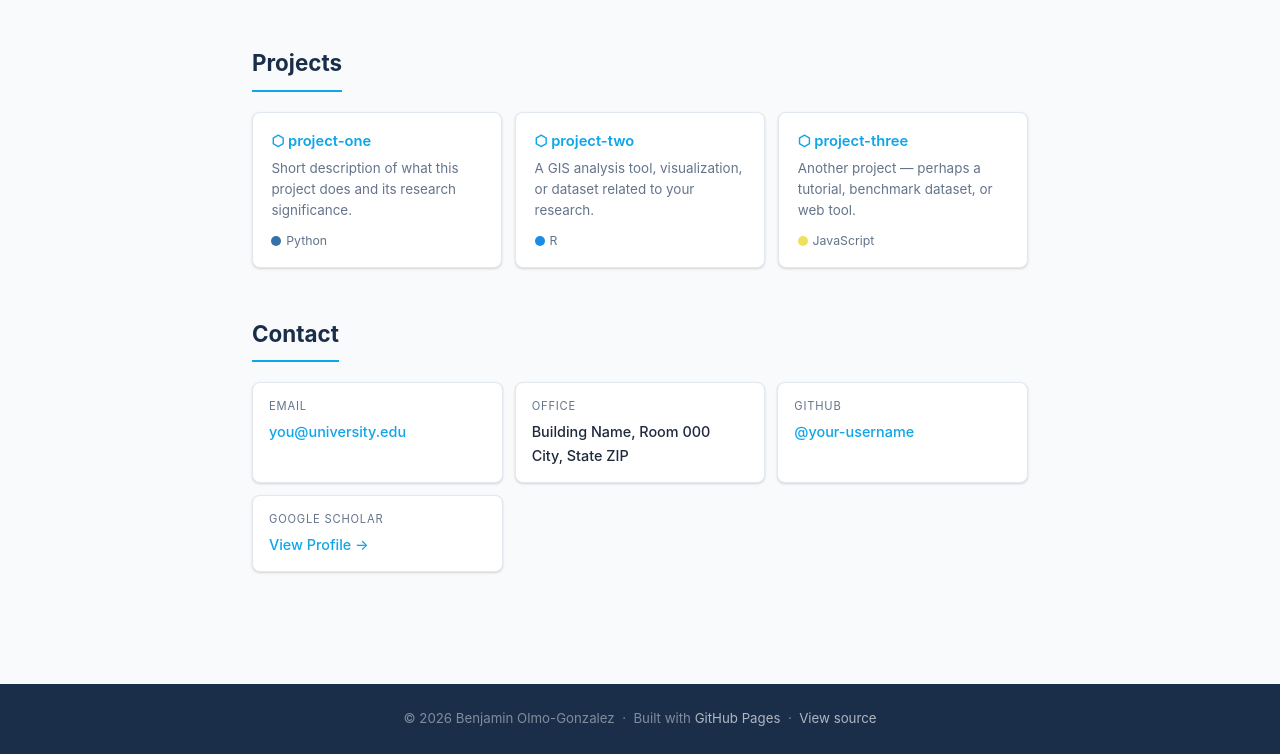
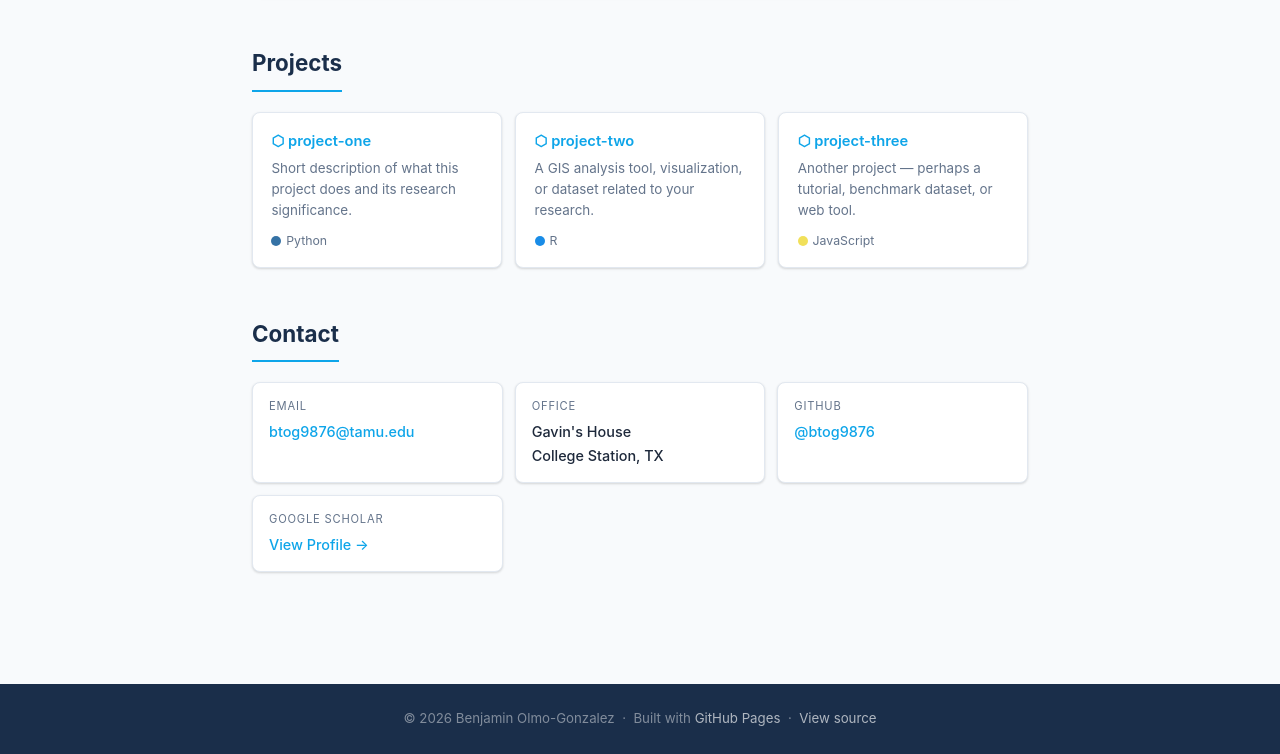
Before and after one commit to btog9876/btog9876.github.io, a plain HTML site: page index.html in a window 1280 px wide. Shown: the part 1157-1911 px from the top of the page. Drawn offline with Linux system fonts and the light colour scheme.

Commit message:
Update index.html

```diff
--- a/index.html
+++ b/index.html
@@ -391,17 +391,17 @@
       <div class="contact-card">
         <div class="contact-label">Email</div>
         <div class="contact-value">
-          <a href="mailto:you@university.edu">you@university.edu</a>
+          <a href="mailto:you@university.edu">btog9876@tamu.edu</a>
         </div>
       </div>
       <div class="contact-card">
         <div class="contact-label">Office</div>
-        <div class="contact-value">Building Name, Room 000<br>City, State ZIP</div>
+        <div class="contact-value">Gavin's House<br>College Station, TX</div>
       </div>
       <div class="contact-card">
         <div class="contact-label">GitHub</div>
         <div class="contact-value">
-          <a href="https://github.com/your-username" target="_blank">@your-username</a>
+          <a href="https://github.com/your-username" target="_blank">@btog9876</a>
         </div>
       </div>
       <div class="contact-card">
```
